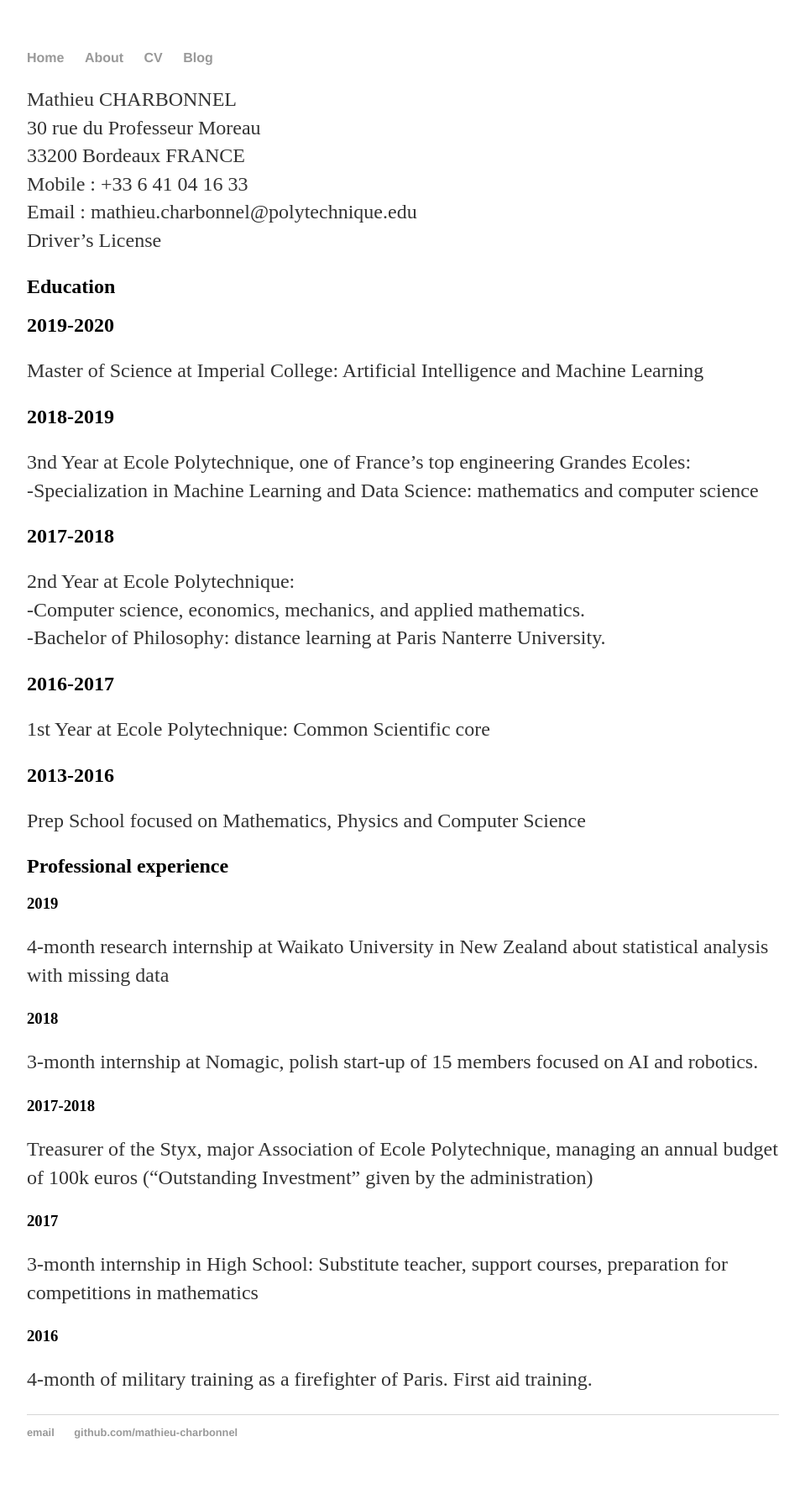
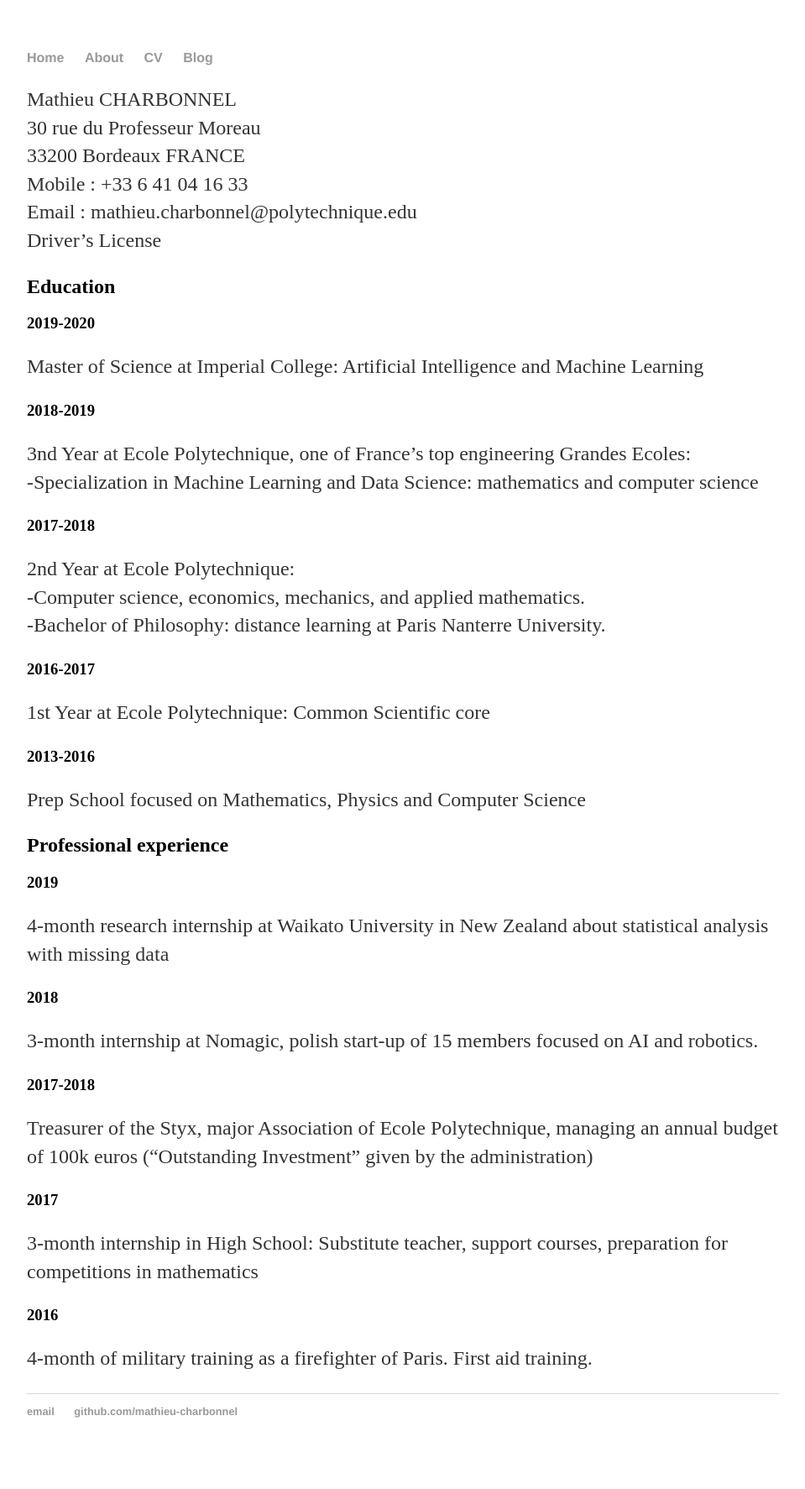
Before and after one commit to mathieu-charbonnel/mathieu-charbonnel.github.io, a Jekyll site: the page built from cv/index.html, in a window 1280 px wide. Shown: the whole page at 84% size, without its empty margins (160-1119 px from the left). Built offline with Jekyll 4.4.1, drawn with Linux system fonts in a browser that asks for light colours; after the commit the page ends 1748 px from its top, so only the background shows below that.

```diff
--- a/cv/index.html
+++ b/cv/index.html
@@ -11,14 +11,14 @@ Email : mathieu.charbonnel@polytechnique.edu <br>
 Driver’s License</p>
 
 <h2>Education</h2>
-<h2> 2019-2020 </h2> <p> Master of Science at Imperial College: Artificial Intelligence and Machine Learning </p>
-<h2> 2018-2019 </h2> <p> 3nd Year at Ecole Polytechnique, one of France’s top engineering Grandes Ecoles: <br>
+<h3> 2019-2020 </h3> <p> Master of Science at Imperial College: Artificial Intelligence and Machine Learning </p>
+<h3> 2018-2019 </h3> <p> 3nd Year at Ecole Polytechnique, one of France’s top engineering Grandes Ecoles: <br>
 -Specialization in Machine Learning and Data Science: mathematics and computer science </p>
-<h2> 2017-2018 </h2> <p> 2nd Year at Ecole Polytechnique: <br>
+<h3> 2017-2018 </h3> <p> 2nd Year at Ecole Polytechnique: <br>
 -Computer science, economics, mechanics, and applied mathematics. <br>
 -Bachelor of Philosophy: distance learning at Paris Nanterre University. </p>
-<h2> 2016-2017 </h2> <p> 1st Year at Ecole Polytechnique: Common Scientific core </p>
-<h2> 2013-2016 </h2> <p> Prep School focused on Mathematics, Physics and Computer Science </p>
+<h3> 2016-2017 </h3> <p> 1st Year at Ecole Polytechnique: Common Scientific core </p>
+<h3> 2013-2016 </h3> <p> Prep School focused on Mathematics, Physics and Computer Science </p>
 
 <h2> Professional experience </h2>
 <h3> 2019 </h3>
```
